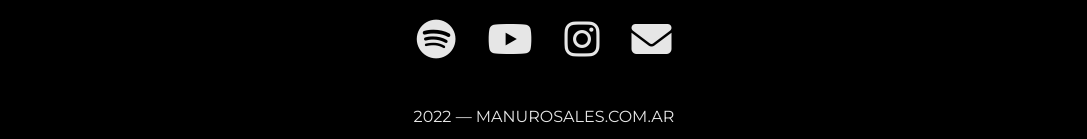
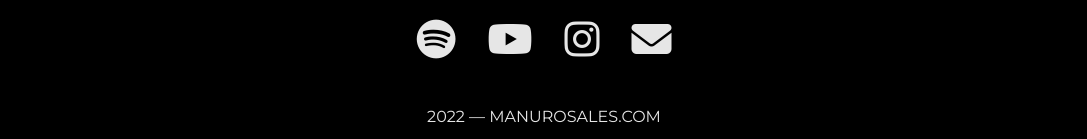
Before and after one commit to ManuRosales/manurosales.github.io, a Jekyll site: the page built from index.markdown, in a window 1280 px wide and 900 px high, scrolled down 1894 px. Shown: the part 758-897 px from the top of the window, without its empty margins (96-1183 px from the left). Built offline with Jekyll 4.4.1, drawn with Linux system fonts in a browser that asks for light colours; nearby versions of some CDN libraries; some web fonts are replaced.

Commit message:
Creación de variables para la homepage

```diff
--- a/_config.yml
+++ b/_config.yml
@@ -21,3 +21,4 @@
 github_username: jekyll
 #plugins:
 #- jekyll-feed
+footer: 2022 — MANUROSALES.COM
--- a/_includes/footer.html
+++ b/_includes/footer.html
@@ -1,3 +1,3 @@
 <footer>
-  <p>2022 — MANUROSALES.COM.AR</p>
+  <p>{{ site.footer }}</p>
 </footer>
--- a/index.markdown
+++ b/index.markdown
@@ -21,13 +22,16 @@
 - "/uploads/manu-rosales-1.png"
 - "/uploads/manu-rosales-2.png"
 - "/uploads/manu-rosales-3.jpeg"
+tituloVideo: MAREA
+urlVideo: POjvEmtovIk
+tituloLinks: LINKS
 layout: index
 ---
 
 <main>
     <section id="bio">
         <h2>
-            BIO —
+            {{ page.tituloBio }} —
         </h2>
         <div id="bio-text">
             {% for paragraph in page.bio %}
@@ -51,13 +55,16 @@
             </div>
         </div>
         <h2>
-            MAREA —
+            {{ page.tituloVideo }} —
         </h2>
         <div id="bio-video">
-            <iframe src="https://www.youtube.com/embed/POjvEmtovIk?controls=0" title="YouTube video player" frameborder="0" allow="accelerometer; autoplay; clipboard-write; encrypted-media; gyroscope; picture-in-picture" allowfullscreen></iframe>
+            {% capture videoEmbed %}
+                <iframe src="https://www.youtube.com/embed/{{ page.urlVideo }}?controls=0" title="YouTube video player" frameborder="0" allow="accelerometer; autoplay; clipboard-write; encrypted-media; gyroscope; picture-in-picture" allowfullscreen></iframe>
+            {% endcapture %}
+            {{ videoEmbed }}
         </div>
         <h2>
-            LINKS —
+            {{ page.tituloLinks }} —
         </h2>
         <div id="bio-text-links">
             <a href="https://open.spotify.com/artist/1CviTVT7wHkZab0k53O1Kj?si=y31kJpQOSzKlwq2IVpDaHg">
--- a/style.css
+++ b/style.css
@@ -66,6 +66,7 @@
     left: 50%;
     top: 50%;
     transform: translate(-50%, -50%);
+    z-index: 18;
 }
 
 .cuerpo-aldea-header {
```
Also changed, not shown: other parts of index.markdown (+1 -0 lines), Gemfile.lock, 5 other files.
